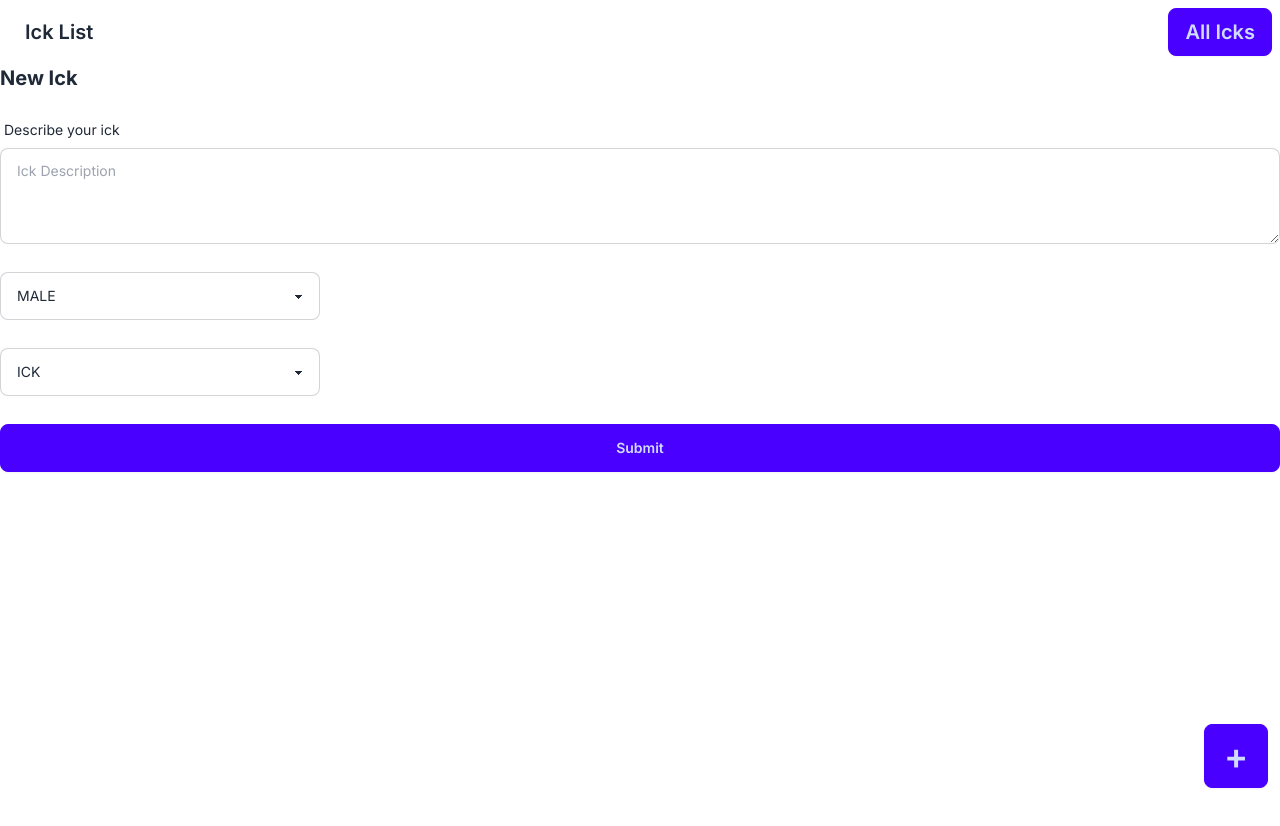
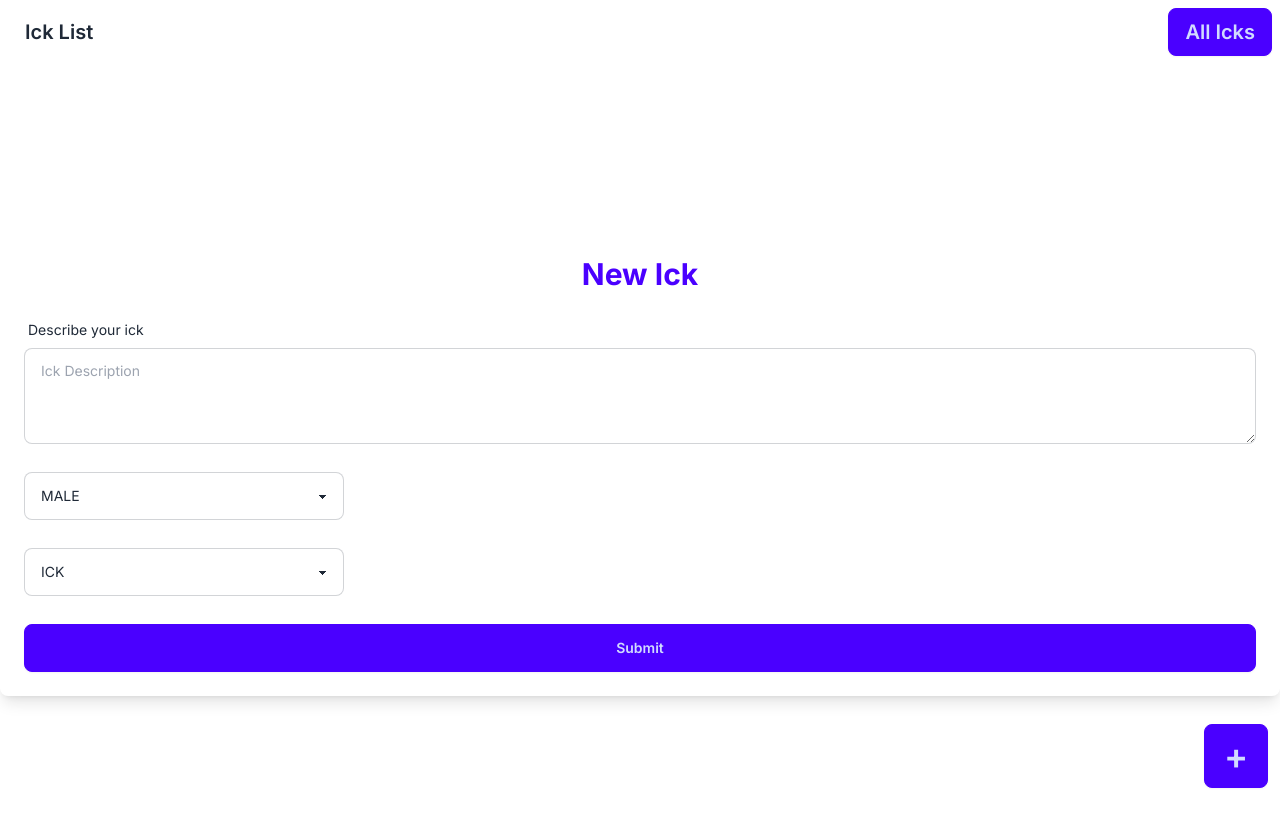
Before and after one commit to Hookyhook/ickList, a Next.js app in the folder Frontend/: page /createIck in a window 1280 px wide. Shown: the top 826 px of the page. Before the commit the page ends 800 px from the top, so only its background shows below. Built offline with nearby package versions, Linux system fonts and the light colour scheme.

Commit message:
Redesigned Create Ick Page

```diff
--- a/Frontend/app/(pages)/createIck/page.tsx
+++ b/Frontend/app/(pages)/createIck/page.tsx
@@ -48,8 +48,11 @@ export default function CreateIck() {
   }
 
   return (
-    <>
-      <h3 className="font-bold text-xl mb-5">New Ick</h3>
+    <div className="flex justify-center items-center h-screen">
+      <div className="w-full mx-auto p-6 bg-blend-darken shadow-lg rounded-lg">
+        <h3 className="font-bold text-3xl mb-5 text-center text-primary">
+          New Ick
+        </h3>
         <div className="flex flex-col gap-7">
           <label className="form-control">
             <div className="label">
@@ -79,6 +82,7 @@ export default function CreateIck() {
             Submit
           </button>
         </div>
-    </>
+      </div>
+    </div>
   );
 }
```
Lines whose indentation alone changed are shown as unchanged.
